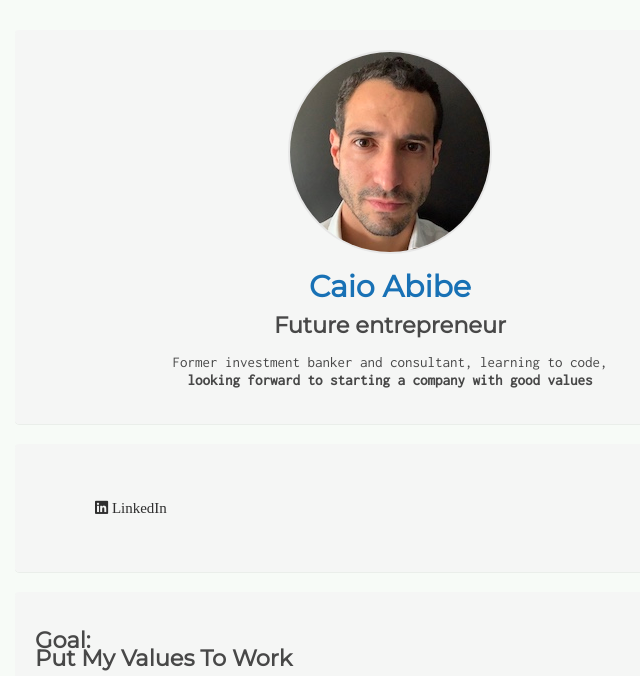
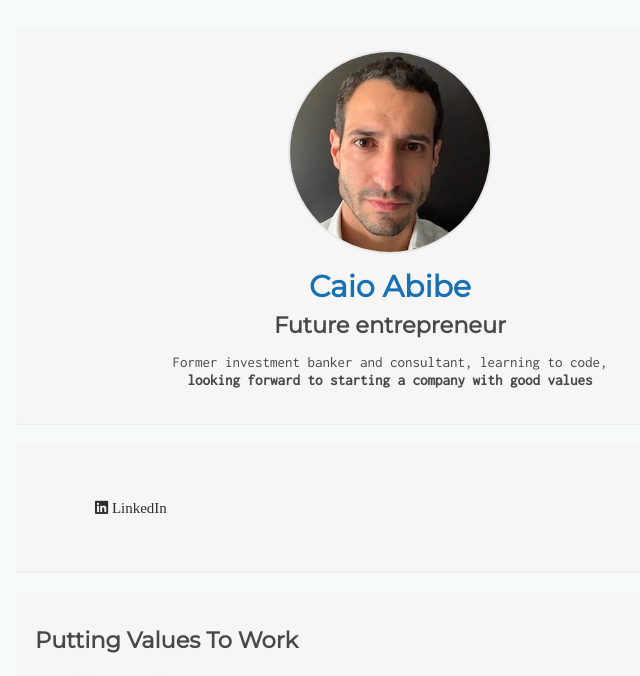
Before and after one commit to caioabibe/profile, a plain HTML site: page index.html in a window 1280 px wide. Shown: the top 676 px of the page, without its empty margins (250-890 px from the left). Drawn offline with Linux system fonts and the light colour scheme.

```diff
--- a/index.html
+++ b/index.html
@@ -29,8 +29,7 @@
       <div class="card text-left">
         <table>
           <tbody>
-            <h2>Goal:<br />
-            Put My Values To Work</h2>
+            <h2>Putting Values To Work</h2>
             <tr>
               <td>
                 <img class="img-rounded" src="images/Values.png" alt="Values">
```
Also changed, not shown: images/BusinessGrowth.jpg (added), images/Corporate_culture.jpg (added), images/Test/AClockworkOrange.jpg (renamed from images/AClockworkOrange.jpg), images/Test/Drive.jpg (renamed from images/Drive.jpg), images/Test/ExMachina.jpg (renamed from images/ExMachina.jpg), images/Values.png (added).
